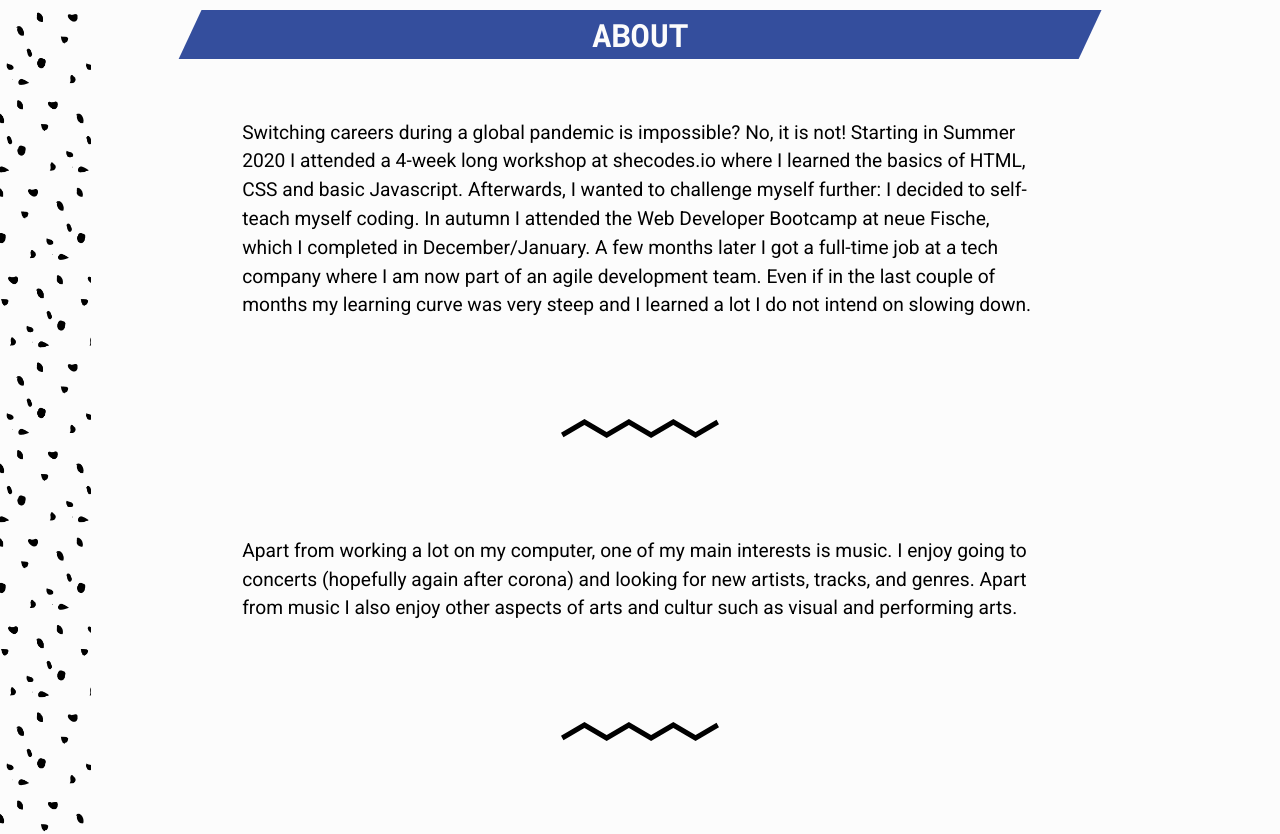
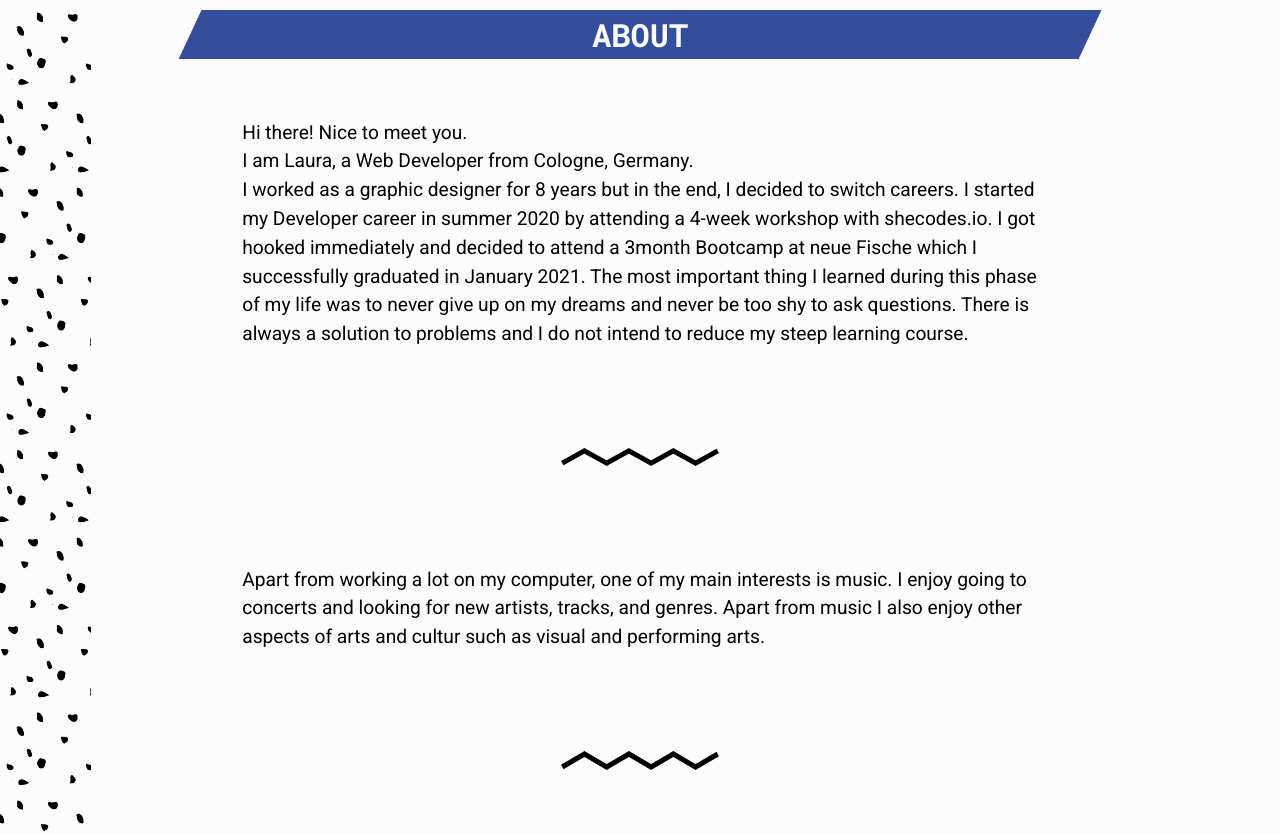
Before and after one commit to lauravikanis/portfolio2021, a React (Create React App) app: page / in a window 1280 px wide. Shown: the part 686-1520 px from the top of the page. Built offline with nearby package versions, Linux system fonts and the light colour scheme; a web font is replaced by a local one.

Commit message:
💬 Edit About text

```diff
--- a/src/App.tsx
+++ b/src/App.tsx
@@ -131,22 +131,16 @@ const App = () => {
           </Menueitem>
           <AboutDiv>
             <p>
-              Switching careers during a global pandemic is impossible? No, it
-              is not! Starting in Summer 2020 I attended a 4-week long workshop
-              at shecodes.io where I learned the basics of HTML, CSS and basic
-              Javascript. Afterwards, I wanted to challenge myself further: I
-              decided to self-teach myself coding. In autumn I attended the Web
-              Developer Bootcamp at neue Fische, which I completed in
-              December/January. A few months later I got a full-time job at a
-              tech company where I am now part of an agile development team.
-              Even if in the last couple of months my learning curve was very
-              steep and I learned a lot I do not intend on slowing down.
+              Hi there! Nice to meet you. <br/>
+              I am Laura, a Web Developer from Cologne, Germany. <br/>
+              I worked as a graphic designer for 8 years but in the end, I decided to switch careers.
+              I started my Developer career in summer 2020 by attending a 4-week workshop with shecodes.io. I got hooked immediately and decided to attend a 3month Bootcamp at neue Fische which I successfully graduated in January 2021.
+              The most important thing I learned during this phase of my life was to never give up on my dreams and never be too shy to ask questions. There is always a solution to problems and I do not intend to reduce my steep learning course.
             </p>
             <img src={zickzackpath} alt="zickzack" />
             <p>
               Apart from working a lot on my computer, one of my main interests
-              is music. I enjoy going to concerts (hopefully again after corona)
-              and looking for new artists, tracks, and genres. Apart from music
+              is music. I enjoy going to concerts and looking for new artists, tracks, and genres. Apart from music
               I also enjoy other aspects of arts and cultur such as visual and
               performing arts.
             </p>
```
